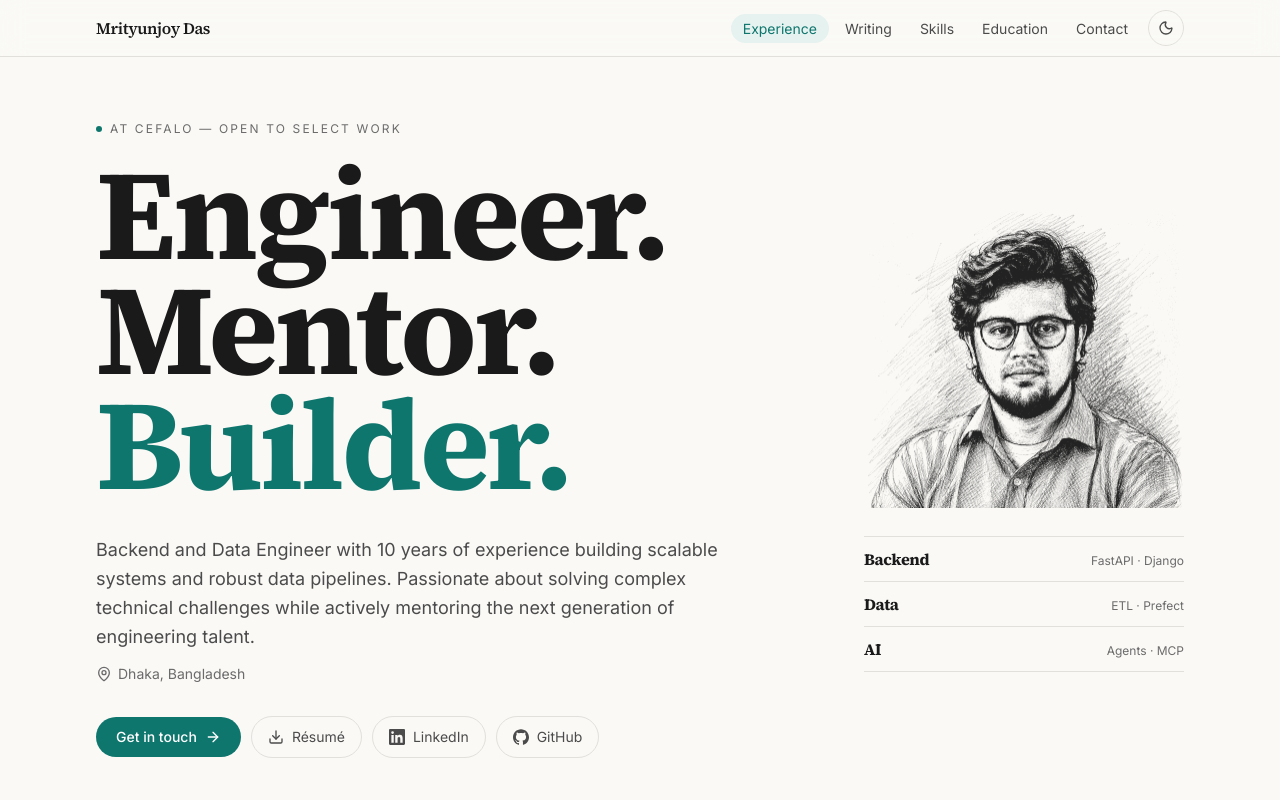
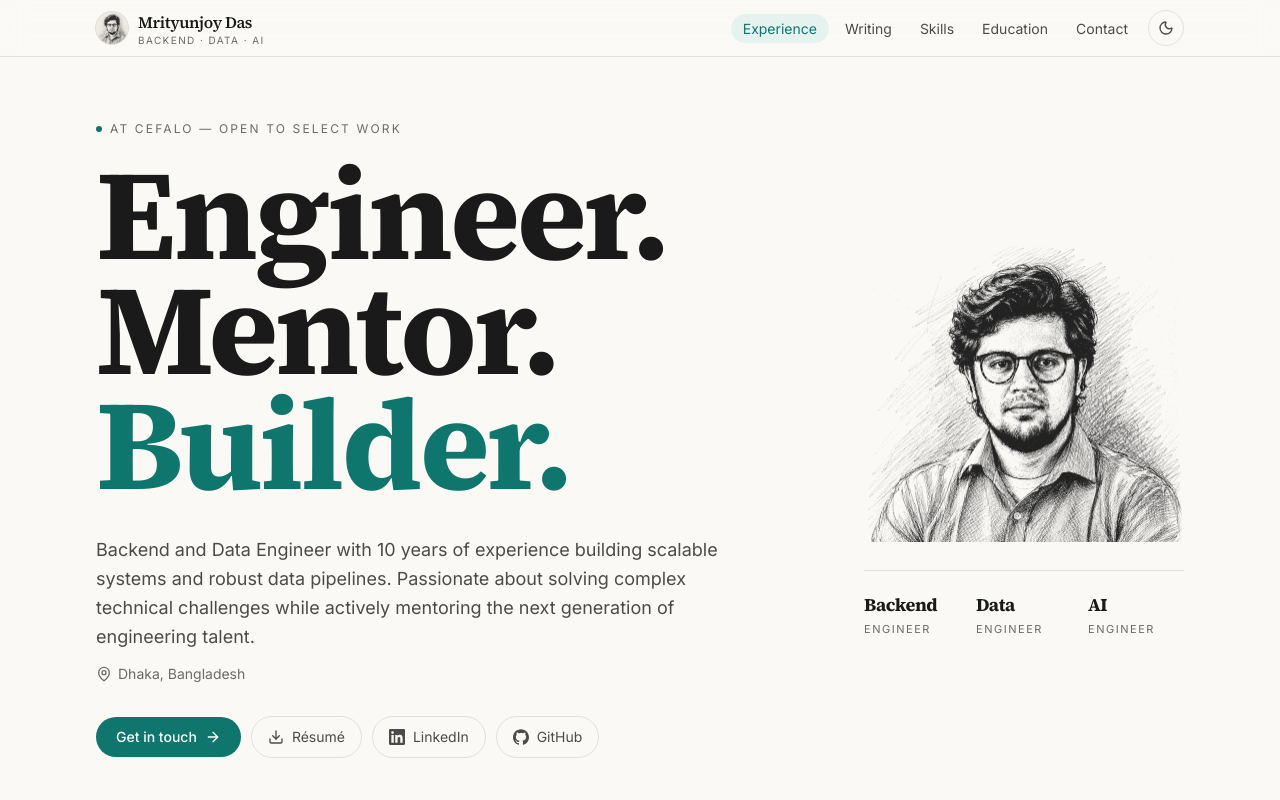
Before and after one commit to mjoyshuvo/profile, a Next.js app: page / in a window 1280 px wide. Shown: the top 800 px of the page. Built offline with nearby package versions, Linux system fonts and the light colour scheme.

Commit message:
Add a sketch avatar and role line to the nav, put the disciplines side by side
The nav gains the masthead shape from the reference: avatar, name, and the
disciplines as a role line. In the hero the three disciplines sit in a row
again, each over a shared "Engineer" caption so the columns stay even.

```diff
--- a/components/Hero.tsx
+++ b/components/Hero.tsx
@@ -1,7 +1,7 @@
 import Image from "next/image";
 import { ArrowRight, Download, MapPin } from "lucide-react";
 import { GithubIcon, LinkedinIcon } from "./BrandIcons";
-import { disciplines, profile } from "@/content/profile";
+import { disciplineSuffix, disciplines, profile } from "@/content/profile";
 import { Reveal } from "./Reveal";
 
 export function Hero() {
@@ -103,19 +103,17 @@ export function Hero() {
           </Reveal>
 
           <Reveal delay={0.24}>
-            {/* Rows, not columns. Three equal columns holding "Backend" and
-                "AI" leave ragged gaps that read as broken spacing; stacking
-                them aligns both edges. */}
-            <dl className="mt-4 divide-y divide-rule border-y border-rule sm:mt-5 lg:mt-7">
+            {/* Side by side. Every cell carries the same "Engineer" second
+                line, so the row reads evenly however short the discipline. */}
+            <dl className="mt-4 grid grid-cols-3 gap-x-4 border-t border-rule pt-4 sm:mt-5 lg:mt-7 lg:pt-5">
               {disciplines.map((d) => (
-                <div
-                  key={d.name}
-                  className="flex items-baseline justify-between gap-4 py-2 sm:py-2.5"
-                >
-                  <dt className="font-serif text-base font-bold tracking-tight">
-                    {d.name}
+                <div key={d}>
+                  <dt className="font-serif text-base font-bold tracking-tight sm:text-lg">
+                    {d}
                   </dt>
-                  <dd className="text-xs text-ink-faint">{d.detail}</dd>
+                  <dd className="mt-0.5 text-[0.6875rem] uppercase tracking-[0.14em] text-ink-faint">
+                    {disciplineSuffix}
+                  </dd>
                 </div>
               ))}
             </dl>
--- a/components/Nav.tsx
+++ b/components/Nav.tsx
@@ -1,5 +1,6 @@
 "use client";
 
+import Image from "next/image";
 import { useEffect, useState } from "react";
 import { profile } from "@/content/profile";
 import { ThemeToggle } from "./ThemeToggle";
@@ -26,7 +27,9 @@ export function Nav() {
       (entries) => {
         const visible = entries
           .filter((e) => e.isIntersecting)
-          .sort((a, b) => a.boundingClientRect.top - b.boundingClientRect.top)[0];
+          .sort(
+            (a, b) => a.boundingClientRect.top - b.boundingClientRect.top,
+          )[0];
         if (visible) setActive(`#${visible.target.id}`);
       },
       { rootMargin: "-25% 0px -60% 0px" },
@@ -42,11 +45,27 @@ export function Nav() {
         aria-label="Section navigation"
         className="mx-auto flex h-14 max-w-6xl items-center justify-between gap-4 px-5 sm:px-8"
       >
-        <a
-          href="#top"
-          className="font-serif text-base font-semibold tracking-tight transition-colors hover:text-teal"
-        >
-          {profile.name}
+        {/* Masthead: avatar, name, and the disciplines as a role line. */}
+        <a href="#top" className="group flex min-w-0 items-center gap-2.5">
+          <Image
+            src={profile.sketch}
+            alt=""
+            aria-hidden="true"
+            width={640}
+            height={603}
+            sizes="32px"
+            // The sketch is transparent line art, so the coin carries its own
+            // paper — otherwise the ink disappears on the dark palette.
+            className="h-8 w-8 shrink-0 rounded-full bg-[#efece4] object-cover object-[50%_18%] ring-1 ring-rule"
+          />
+          <span className="min-w-0 leading-tight">
+            <span className="block font-serif text-base font-semibold tracking-tight transition-colors group-hover:text-teal">
+              {profile.name}
+            </span>
+            <span className="hidden text-[0.625rem] uppercase tracking-[0.14em] text-ink-faint sm:block">
+              {profile.navSubtitle}
+            </span>
+          </span>
         </a>
 
         <div className="flex items-center gap-1 sm:gap-2">
--- a/content/profile.ts
+++ b/content/profile.ts
@@ -17,6 +17,7 @@ export const profile = {
    */
   metaDescription:
     "Staff Software Engineer with 10 years in backend, data, and AI engineering — ETL pipelines, FastAPI and Django services, and agentic systems, for Norwegian clients including Veyt and Ferdia.",
+  navSubtitle: "Backend · Data · AI",
   location: "Dhaka, Bangladesh",
   email: "mjoyshuvo@gmail.com",
   resumePath: "/Mrityunjoy_Das_Resume.pdf",
@@ -35,15 +36,13 @@ export const profile = {
 } as const;
 
 /**
- * The three disciplines, in the reference's three-column shape. Captions carry
- * real tools rather than invented per-discipline year counts — the ten years
- * is stated once, in the supporting line.
+ * The three disciplines, side by side. Each cell is the same two-line shape —
+ * discipline over "Engineer" — so the row stays even however short the word.
  */
-export const disciplines = [
-  { name: "Backend", detail: "FastAPI · Django" },
-  { name: "Data", detail: "ETL · Prefect" },
-  { name: "AI", detail: "Agents · MCP" },
-];
+export const disciplines = ["Backend", "Data", "AI"];
+
+/** Shared second line under each discipline, so the row reads evenly. */
+export const disciplineSuffix = "Engineer";
 
 /** Every profile URL that belongs to this person, for JSON-LD `sameAs`. */
 export const sameAs: string[] = [
```
